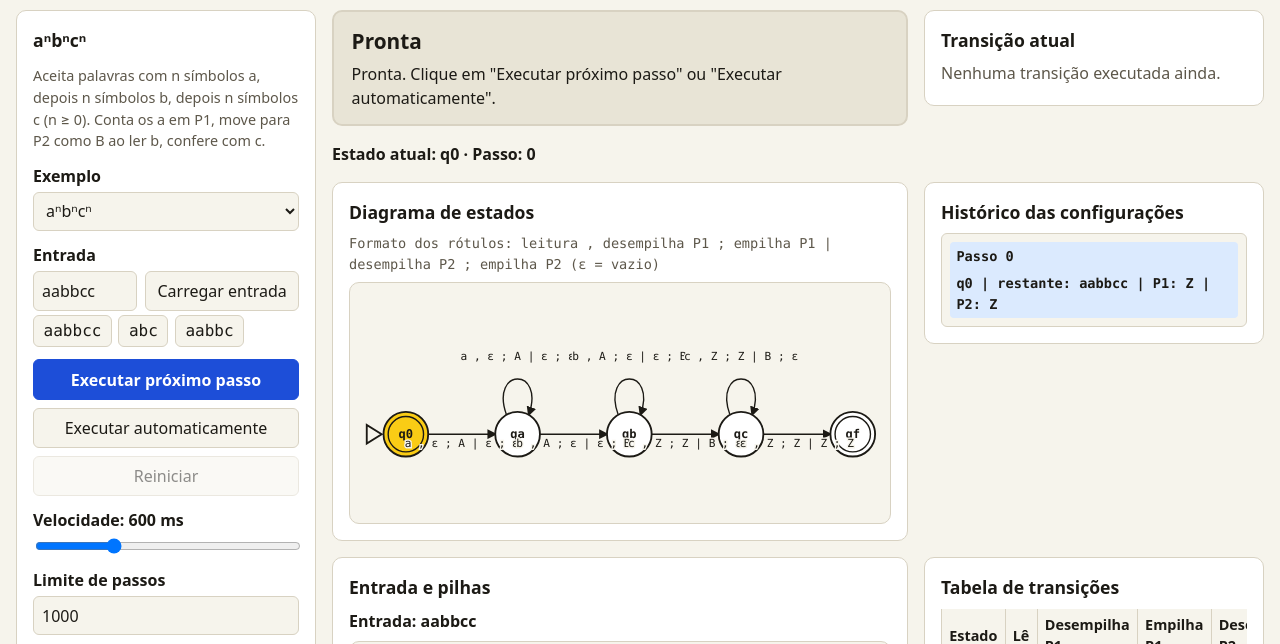
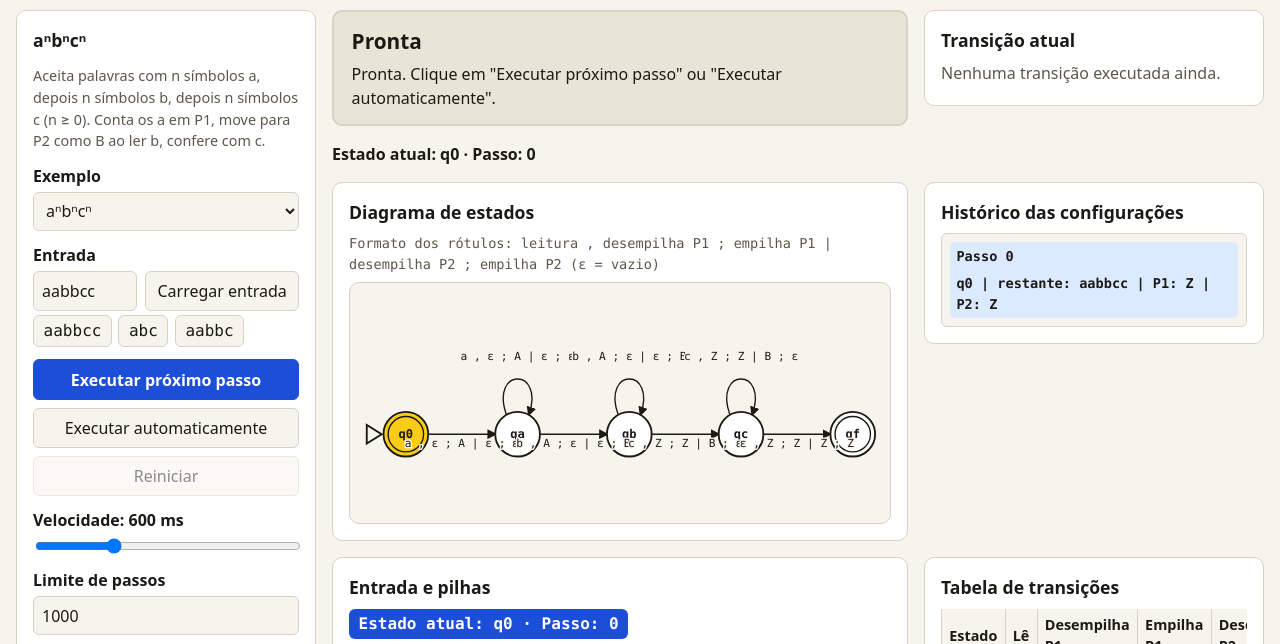
Before and after one commit to GustavCampos/tsm-simulator, a website with bundled scripts: page duas-pilhas.html in a window 1280 px wide. Shown: the part 86-730 px from the top of the page. Built offline with nearby package versions, Linux system fonts and the light colour scheme.

Commit message:
show current state in two-stack memory view
Add Estado atual badge updated on each render.

```diff
--- a/css/machines.css
+++ b/css/machines.css
@@ -95,6 +95,18 @@
 .input-display {
   margin: 0 0 0.5rem;
   font-weight: 600;
+  overflow-wrap: anywhere;
+}
+
+.state-display {
+  display: inline-block;
+  margin: 0 0 0.5rem;
+  font-family: var(--mono);
+  font-weight: 700;
+  background: var(--accent);
+  color: var(--accent-text);
+  border-radius: 6px;
+  padding: 0.2rem 0.6rem;
   overflow-wrap: anywhere;
 }
 
--- a/js/two-stack/view.js
+++ b/js/two-stack/view.js
@@ -41,6 +41,7 @@ function motionAllowed() {
  * @returns {{render: Function}} view with `render(state, input)`
  */
 export function createView(container, _definition) {
+  const stateLine = el('p', { cls: 'state-display', attrs: { role: 'status' } });
   const inputLine = el('p', { cls: 'input-display' });
   const tapeBox = el('div', {
     cls: 'input-tape-box',
@@ -75,7 +76,7 @@ export function createView(container, _definition) {
   const col1 = buildColumn('Pilha 1 (P1)', 'P1');
   const col2 = buildColumn('Pilha 2 (P2)', 'P2');
   stacksBox.append(col1.column, col2.column);
-  container.replaceChildren(inputLine, tapeBox, stacksBox);
+  container.replaceChildren(stateLine, inputLine, tapeBox, stacksBox);
 
   /**
    * Render one stack (bottom at index 0, top rendered first).
@@ -125,6 +126,8 @@ export function createView(container, _definition) {
   function render(state, input) {
     const symbols = Array.from(input ?? '');
     const pos = state.config.inputPos ?? 0;
+    const stepNo = state.config.steps ?? 0;
+    stateLine.textContent = `Estado atual: ${state.config.state} · Passo: ${stepNo}`;
     inputLine.textContent = inputDisplayText(input);
     clear(tapeRow);
     if (symbols.length === 0) {
```
